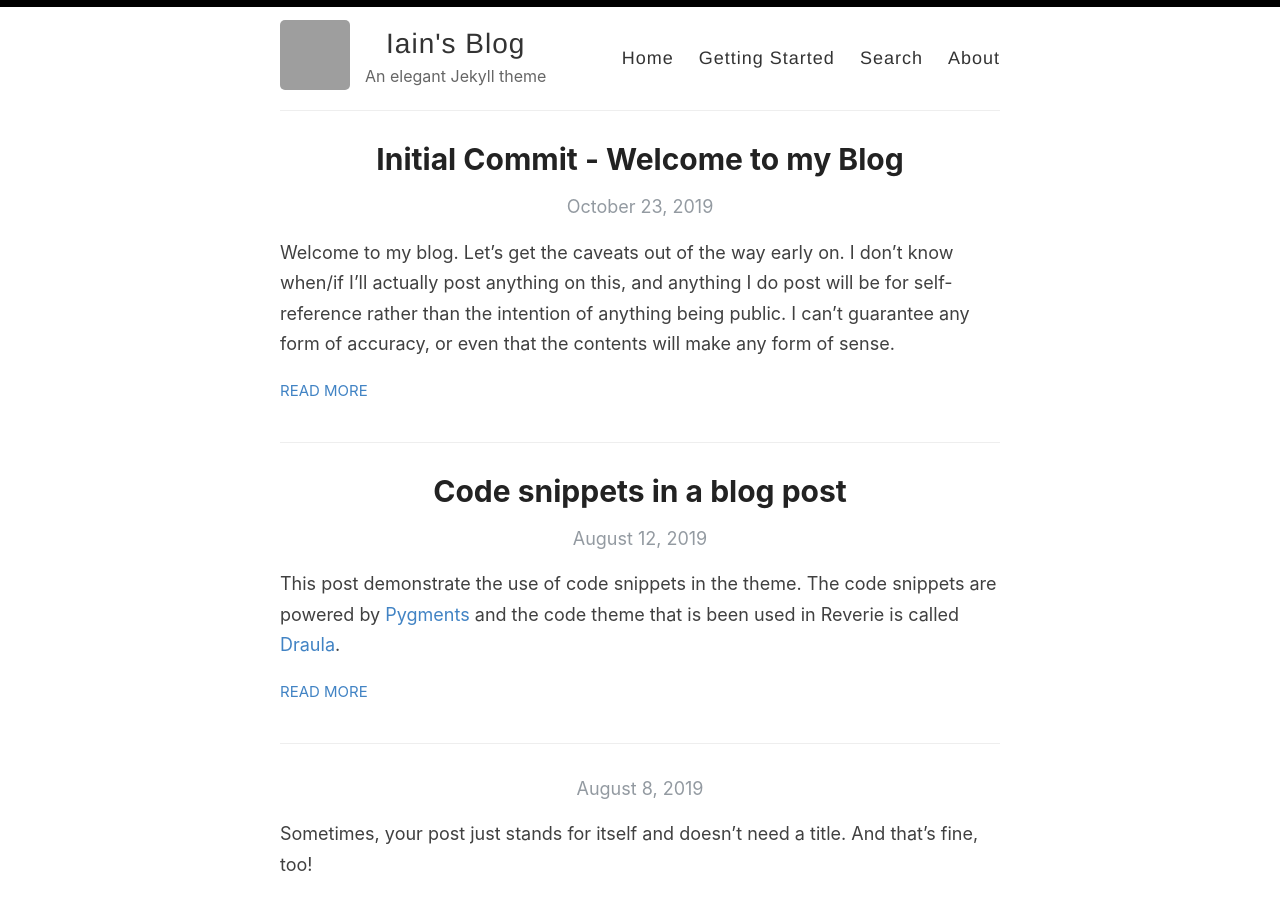
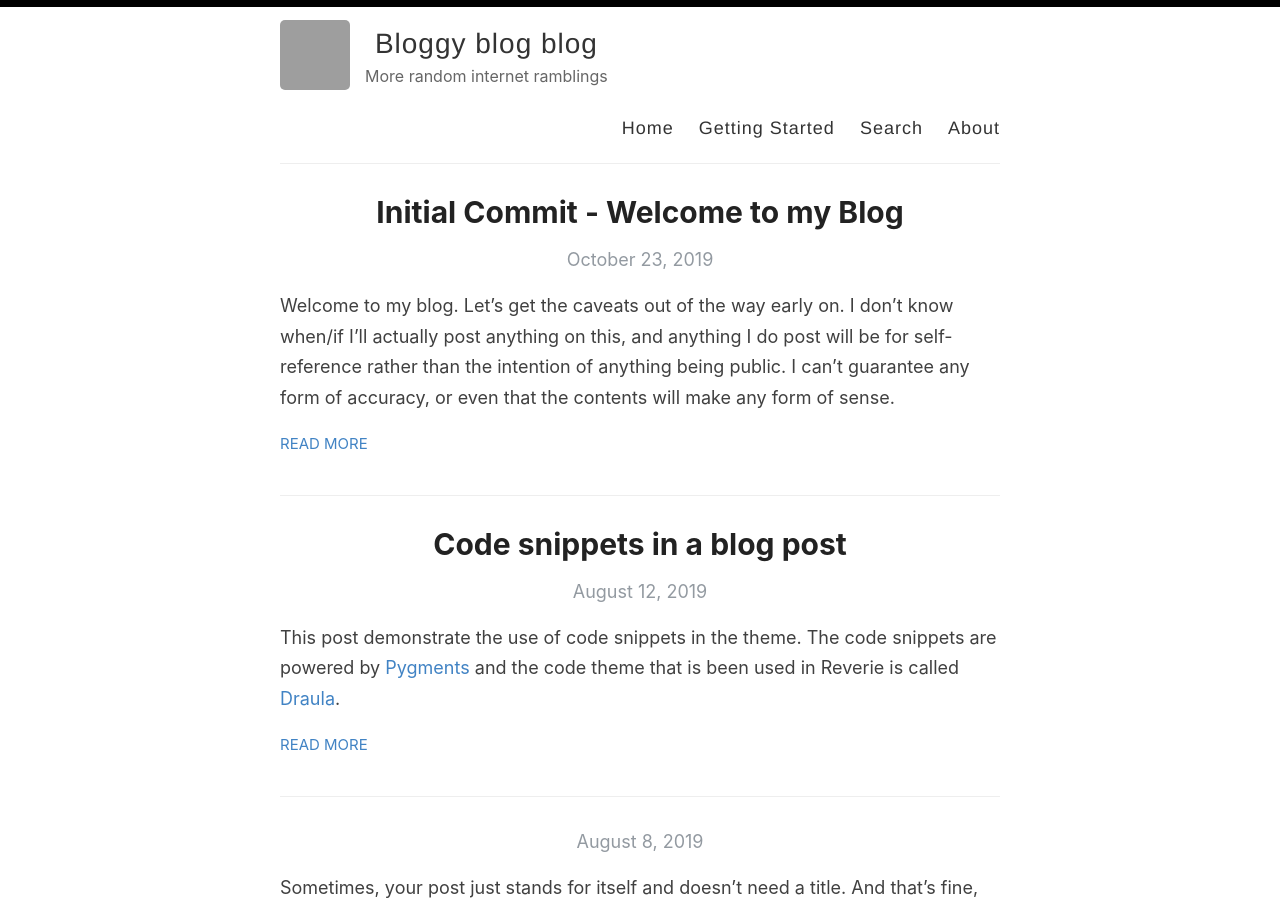
Before and after one commit to smarticu5/smarticu5.github.io.old, a Jekyll site: the page built from index.html, in a window 1280 px wide and 900 px high. Built offline with Jekyll 4.4.1, drawn with Linux system fonts in a browser that asks for light colours; the list of posts is cut into pages by our own code; grey boxes are pictures that could not be loaded.

Commit message:
Changed some settings

```diff
--- a/_config.yml
+++ b/_config.yml
@@ -3,13 +3,13 @@
 #
 
 # Name of your site (displayed in the header)
-name: Iain's Blog
+name: Bloggy blog blog
 
 # Name of the author
-author: Amit Merchant
+author: Iain Smart
 
 # Short bio or description (displayed in the header)
-description: An elegant Jekyll theme
+description: More random internet ramblings
 
 # URL of your avatar or profile pic (you could use your GitHub profile pic)
 avatar: https://en.gravatar.com/userimage/103548809/92d883eaae2b94b6720a8d6bdec0a66e.jpg
```
